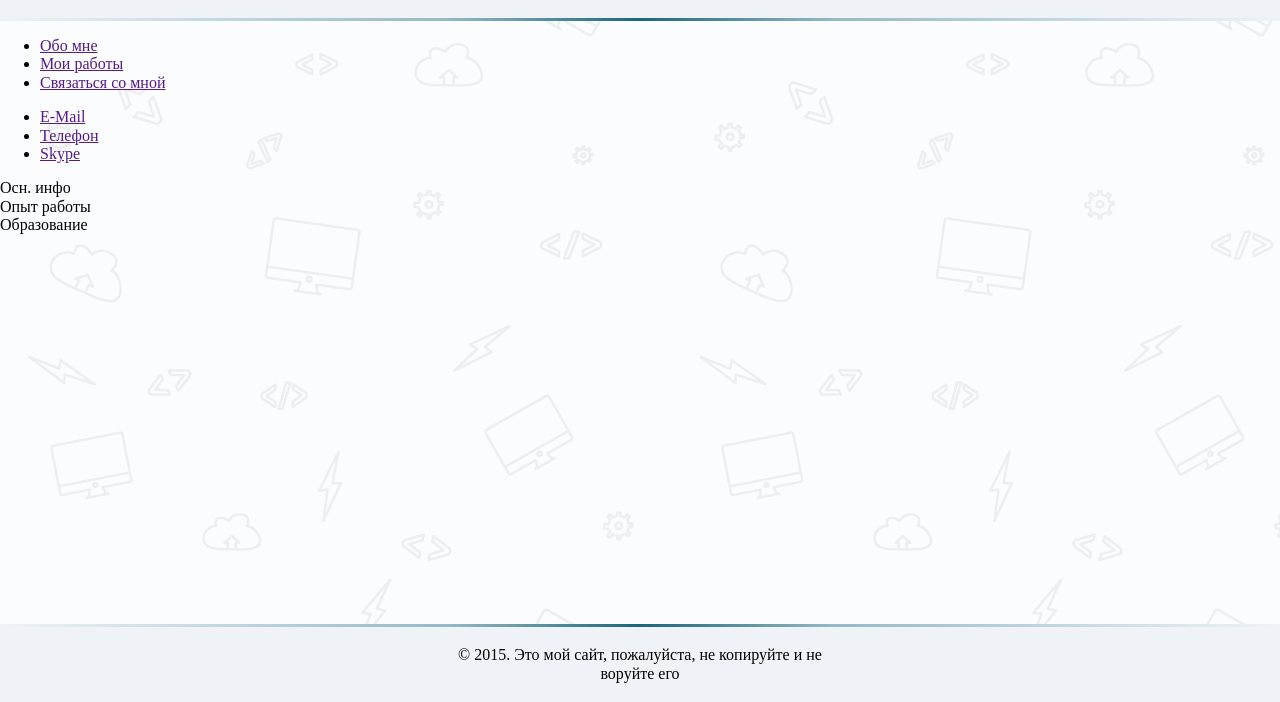
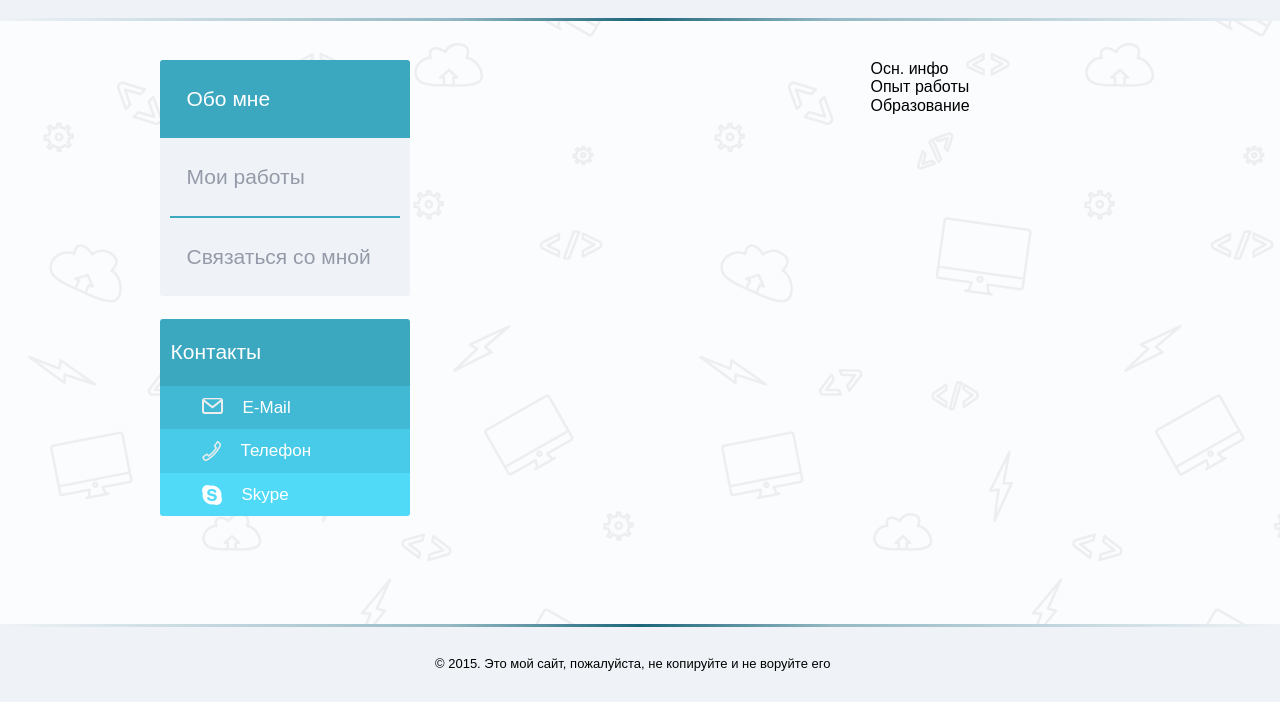
Before and after one commit to AlexWeit/alex-weit.com, a website: page app/index.html in a window 1280 px wide. Shown: the part 98-800 px from the top of the page. Drawn offline with nearby package versions, Linux system fonts and the light colour scheme.

Commit message:
sidebar ready

```diff
--- a/app/css/main.css
+++ b/app/css/main.css
@@ -5,6 +5,7 @@ body, html {
 
 body {
 	background: url(../images/site-bg.png);
+	font-family: sans-serif;
 }
 
 .sprite {
@@ -134,7 +135,156 @@ background: linear-gradient(to right,  #eff3f7 0%,#95b9c4 35%,#1c667a 50%,#95b9c
 filter: progid:DXImageTransform.Microsoft.gradient( startColorstr='#eff3f7', endColorstr='#eff3f7',GradientType=1 ); /* IE6-9 */
 }
 
-/* MAIN */
+/* MAIN-CONTENT */
+
+.main-content {
+	position: relative;
+	width: 100%;
+}
+
+.container-main {
+	position: relative;
+	width: 961px;
+	margin: 39px auto;
+}
+
+/* SIDEBAR */
+
+.sidebar {
+	float: left;
+	width: 250px;
+}
+
+/* NAV */
+
+.nav {
+	margin-bottom: 23px;
+	border-radius: 3px;
+	background-color: #eff3f7;
+}
+
+.nav-list {
+	list-style: none;
+	padding: 0;
+    margin: 0;
+}
+
+.nav-item {
+	padding: 27px;
+}
+
+.nav-item-about {
+	background: #3ba8c0;
+	border-radius: 3px 3px 0 0;
+}
+
+.nav-item-contact {
+	border-radius: 0 0 3px 3px;
+}
+
+.nav-link {
+	text-decoration: none;
+	color: #959aa8;
+	font-size: 21px;
+	width: 194px;
+	margin: 0 auto;
+}
+
+.nav-link:hover {
+	color: #3ba8c0;
+}
+
+.nav-link:active {
+	color: #ffffff;
+}
+
+.nav-link-about {
+	color: #ffffff;
+}
+
+.nav-bord {
+	background-color: #3ba8c0;
+	height: 2px;
+	width: 230px;
+	margin: 0 auto;
+}
+
+/* CONTACTS */
+
+.contacts {
+	margin-bottom: 23px;
+	border-radius: 3px;
+}
+
+.contacts-title {
+	color: #ffffff;
+	background-color: #3ba8c0;
+	padding: 21px 14px 21px 11px;
+	font-size: 21px;
+	border-radius: 3px 3px 0 0;
+}
+
+.contacts-list {
+	list-style: none;
+	padding: 0;
+    margin: 0;
+}
+
+.contacts-item {
+	padding: 12px 42px;
+}
+
+.contacts-item-email {
+	background-color: #41b9d4;
+}
+
+.sprite-ico-mail {
+    width: 21px;
+    height: 16px;
+    background-position: -57px -119px;
+    float: left;
+}
+
+.contacts-item-phone {
+	background-color: #48cbe8;
+}
+
+.sprite-ico-phone {
+    width: 19px;
+    height: 21px;
+    background-position: -124px -119px;
+    float: left;
+}
+
+.contacts-item-skype {
+	background-color: #51daf8;
+	border-radius: 0 0 3px 3px;
+}
+
+.sprite-ico-skype {
+    width: 20px;
+    height: 20px;
+    background-position: -153px -119px;
+    float: left;
+}
+
+.contacts-link {
+	text-decoration: none;
+	color: #ffffff;
+	font-size: 17px;
+	margin-left: 20px;
+}
+
+.contacts-link:hover {
+	text-decoration: underline;
+}
+
+/*ABOUT */
+
+.about {
+	float: right;
+	width: 250px;
+}
 
 /* FOOTER */
 .empty {
@@ -151,7 +301,7 @@ filter: progid:DXImageTransform.Microsoft.gradient( startColorstr='#eff3f7', end
 
 .container-footer {
 	position: relative;
-	width: 390px;
+	width: 410px;
 	margin: 0 auto;
 	height: 75px;
 }
@@ -164,4 +314,5 @@ filter: progid:DXImageTransform.Microsoft.gradient( startColorstr='#eff3f7', end
 	display: table-cell;
 	vertical-align: middle;
 	height: 75px;
+	font-size: 13px;
 }
--- a/app/index.html
+++ b/app/index.html
@@ -49,18 +49,19 @@
 				<aside class="sidebar">
 					<nav class="nav">
 						<ul class="nav-list">
-							<li class="nav-item">
-								<a href="" class="nav-link">
+							<li class="nav-item nav-item-about">
+								<a href="" class="nav-link nav-link-about">
 									Обо мне
 								</a>
 							</li>
-							<li class="nav-item">
-								<a href="" class="nav-link">
+							<li class="nav-item nav-item-work">
+								<a href="" class="nav-link nav-link-work">
 									Мои работы
 								</a>
 							</li>
-							<li class="nav-item">
-								<a href="" class="nav-link">
+							<div class="nav-bord"></div>
+							<li class="nav-item nav-item-contact">
+								<a href="" class="nav-link nav-link-contact">
 									Связаться со мной
 								</a>
 							</li>
@@ -68,18 +69,22 @@
 					</nav>
 					<div class="contacts">
 						<div class="contacts-title">
-							<ul class="contacts-list">
-								<li class="contacts-item">
+						Контакты
+						</div>
+						<ul class="contacts-list">
+								<li class="contacts-item contacts-item-email">
+									<i class="sprite sprite-ico-mail"></i>
 									<a href="" class="contacts-link">E-Mail</a>
 								</li>
-								<li class="contacts-item">
+								<li class="contacts-item contacts-item-phone">
+									<i class="sprite sprite-ico-phone"></i>
 									<a href="" class="contacts-link">Телефон</a>
 								</li>
-								<li class="contacts-item">
+								<li class="contacts-item contacts-item-skype">
+									<i class="sprite sprite-ico-skype"></i>
 									<a href="" class="contacts-link">Skype</a>
 								</li>
 							</ul>
-						</div>
 					</div>
 				</aside>
 				<div class="about">
```
